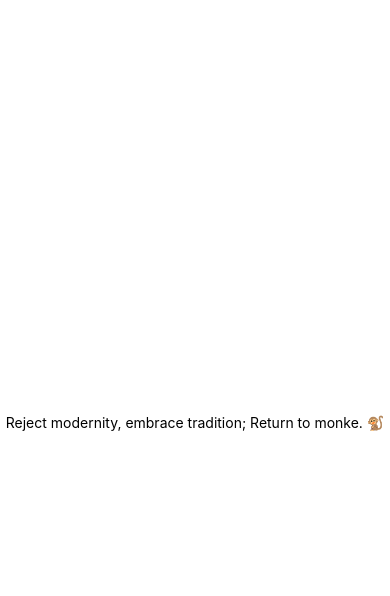
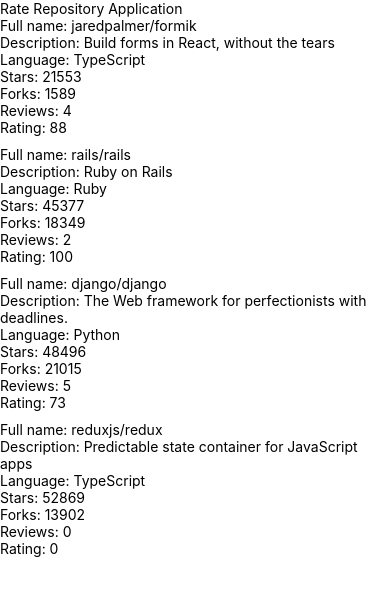
Before and after one commit to rmzNadir/fso-part-10, a React Native app: screen / in a window 390 px wide. Shown: the top 596 px of the page. Built offline with nearby package versions, Linux system fonts and the light colour scheme.

Commit message:
Exercise 10.3

```diff
--- a/App.js
+++ b/App.js
@@ -1,21 +1,6 @@
-import { StatusBar } from 'expo-status-bar';
 import React from 'react';
-import { StyleSheet, Text, View } from 'react-native';
+import Main from './src/components/Main';
 
 export default function App() {
-  return (
-    <View style={styles.container}>
-      <Text>Reject modernity, embrace tradition; Return to monke. 🐒</Text>
-      <StatusBar style='auto' />
-    </View>
-  );
+  return <Main />;
 }
-
-const styles = StyleSheet.create({
-  container: {
-    flex: 1,
-    backgroundColor: '#fff',
-    alignItems: 'center',
-    justifyContent: 'center',
-  },
-});
--- /dev/null
+++ b/src/components/Main.jsx
@@ -0,0 +1,25 @@
+import React from 'react';
+import Constants from 'expo-constants';
+import { StatusBar } from 'expo-status-bar';
+import { StyleSheet, Text, View } from 'react-native';
+import RepositoryList from './RepositoryList';
+
+const styles = StyleSheet.create({
+  container: {
+    marginTop: Constants.statusBarHeight,
+    flexGrow: 1,
+    flexShrink: 1,
+  },
+});
+
+const Main = () => {
+  return (
+    <View style={styles.container}>
+      <StatusBar style='auto' />
+      <Text>Rate Repository Application</Text>
+      <RepositoryList />
+    </View>
+  );
+};
+
+export default Main;
--- /dev/null
+++ b/src/components/RepositoryItem.jsx
@@ -0,0 +1,27 @@
+import React from 'react';
+import { View, Text } from 'react-native';
+
+const RepositoryItem = ({ item }) => {
+  const {
+    fullName,
+    description,
+    language,
+    stargazersCount,
+    forksCount,
+    reviewCount,
+    ratingAverage,
+  } = item;
+  return (
+    <View>
+      <Text>Full name: {fullName}</Text>
+      <Text>Description: {description}</Text>
+      <Text>Language: {language}</Text>
+      <Text>Stars: {stargazersCount}</Text>
+      <Text>Forks: {forksCount}</Text>
+      <Text>Reviews: {reviewCount}</Text>
+      <Text>Rating: {ratingAverage}</Text>
+    </View>
+  );
+};
+
+export default RepositoryItem;
--- /dev/null
+++ b/src/components/RepositoryList.jsx
@@ -0,0 +1,70 @@
+import React from 'react';
+import { FlatList, View, StyleSheet } from 'react-native';
+import RepositoryItem from './RepositoryItem';
+
+const styles = StyleSheet.create({
+  separator: {
+    height: 10,
+  },
+});
+
+const repositories = [
+  {
+    id: 'jaredpalmer.formik',
+    fullName: 'jaredpalmer/formik',
+    description: 'Build forms in React, without the tears',
+    language: 'TypeScript',
+    forksCount: 1589,
+    stargazersCount: 21553,
+    ratingAverage: 88,
+    reviewCount: 4,
+    ownerAvatarUrl: 'https://avatars2.githubusercontent.com/u/4060187?v=4',
+  },
+  {
+    id: 'rails.rails',
+    fullName: 'rails/rails',
+    description: 'Ruby on Rails',
+    language: 'Ruby',
+    forksCount: 18349,
+    stargazersCount: 45377,
+    ratingAverage: 100,
+    reviewCount: 2,
+    ownerAvatarUrl: 'https://avatars1.githubusercontent.com/u/4223?v=4',
+  },
+  {
+    id: 'django.django',
+    fullName: 'django/django',
+    description: 'The Web framework for perfectionists with deadlines.',
+    language: 'Python',
+    forksCount: 21015,
+    stargazersCount: 48496,
+    ratingAverage: 73,
+    reviewCount: 5,
+    ownerAvatarUrl: 'https://avatars2.githubusercontent.com/u/27804?v=4',
+  },
+  {
+    id: 'reduxjs.redux',
+    fullName: 'reduxjs/redux',
+    description: 'Predictable state container for JavaScript apps',
+    language: 'TypeScript',
+    forksCount: 13902,
+    stargazersCount: 52869,
+    ratingAverage: 0,
+    reviewCount: 0,
+    ownerAvatarUrl: 'https://avatars3.githubusercontent.com/u/13142323?v=4',
+  },
+];
+
+const ItemSeparator = () => <View style={styles.separator} />;
+
+const RepositoryList = () => {
+  return (
+    <FlatList
+      data={repositories}
+      renderItem={RepositoryItem}
+      ItemSeparatorComponent={ItemSeparator}
+    />
+  );
+};
+
+export default RepositoryList;
```
